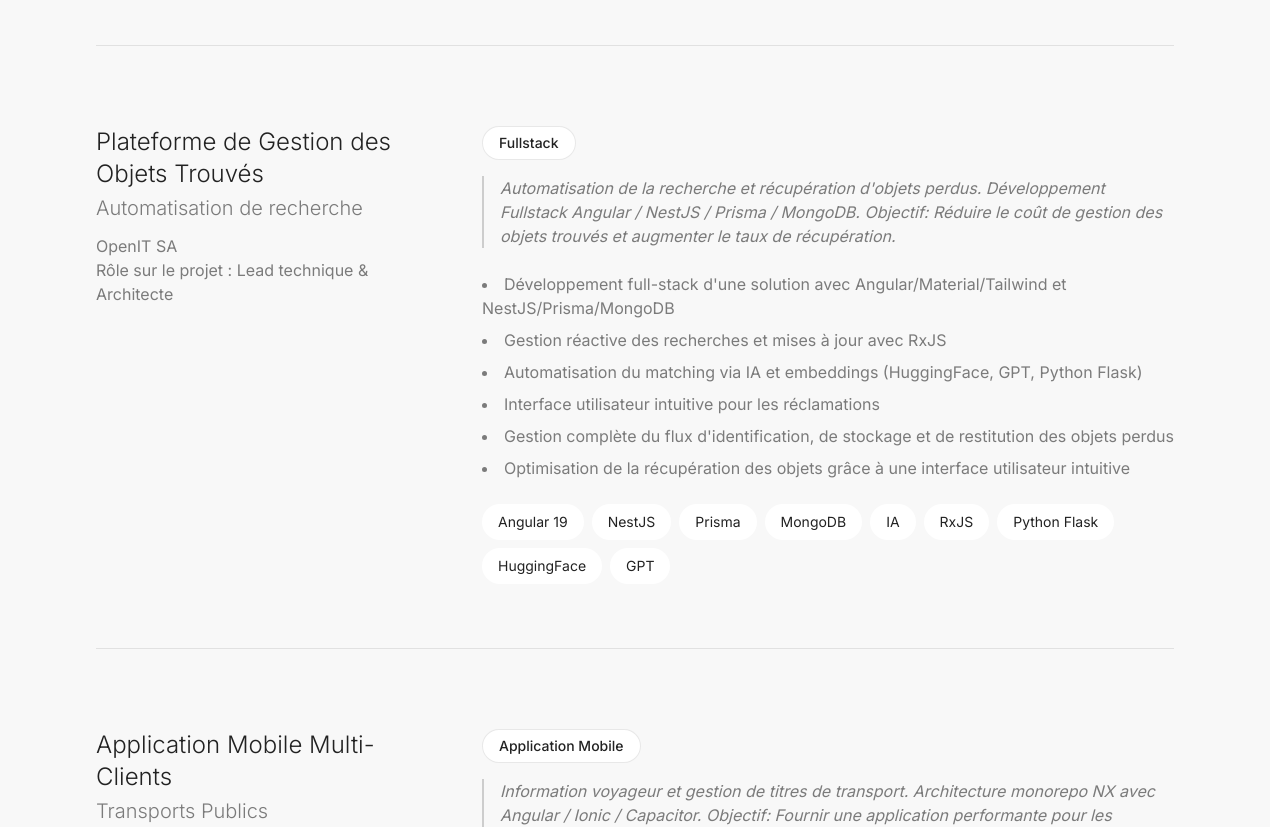
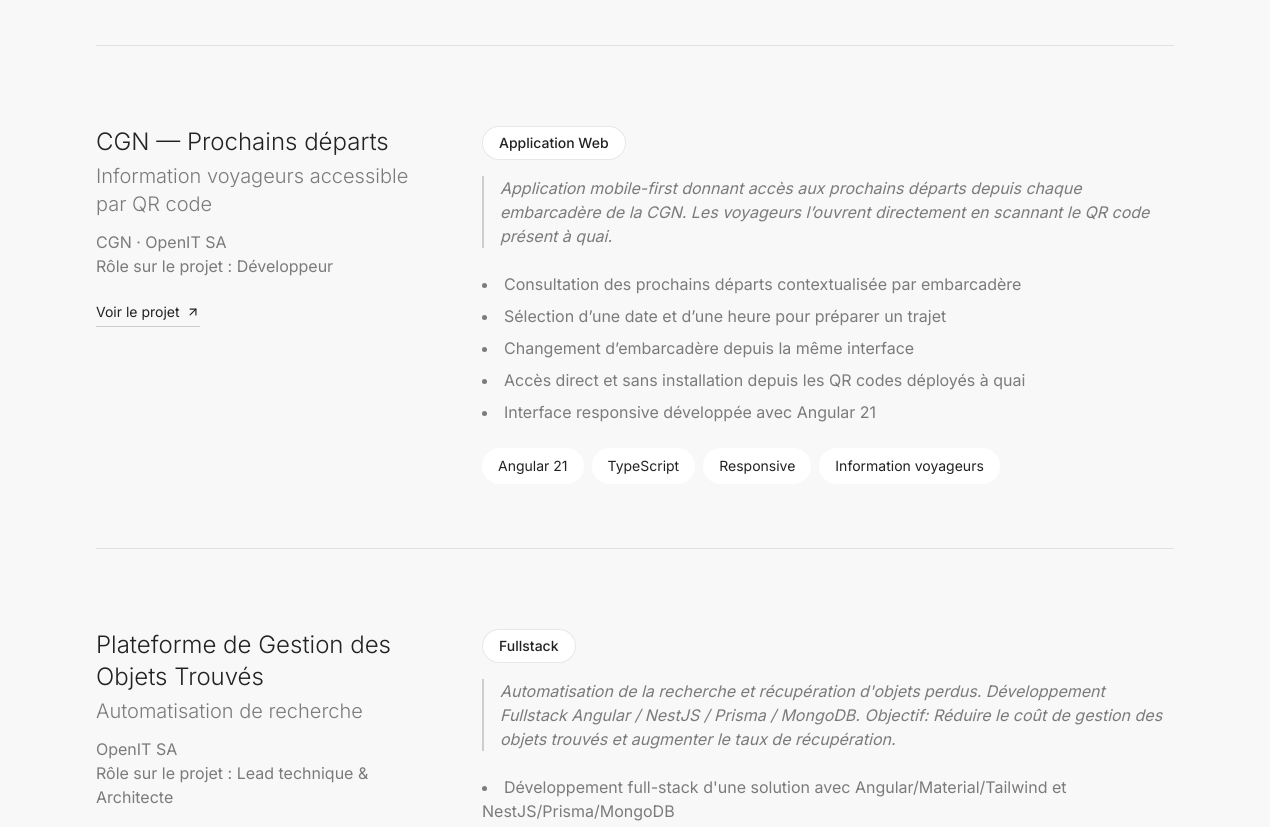
Before and after one commit to neogenz/portfolio-nextjs, a Next.js app: page / in a window 1280 px wide. Shown: the part 10000-10827 px from the top of the page. Built offline with nearby package versions, Linux system fonts and the light colour scheme; a web font is replaced by a local one.

Commit message:
feat: add CGN departures project

```diff
--- a/src/components/Projects.tsx
+++ b/src/components/Projects.tsx
@@ -68,6 +68,26 @@ const projects = [
     url: 'openit.ch/sae',
     link: '#',
     skills: ['Angular 19', 'RxJS', 'Signals', 'TailwindCSS', 'REST API', 'CI/CD', 'Jest', 'Playwright', 'Sentry']
+  },
+  {
+    id: 10,
+    role: 'Développeur',
+    title: 'CGN — Prochains départs',
+    subtitle: 'Information voyageurs accessible par QR code',
+    client: 'CGN · OpenIT SA',
+    category: 'Application Web',
+    description: 'Application mobile-first donnant accès aux prochains départs depuis chaque embarcadère de la CGN. Les voyageurs l’ouvrent directement en scannant le QR code présent à quai.',
+    details: [
+      'Consultation des prochains départs contextualisée par embarcadère',
+      'Sélection d’une date et d’une heure pour préparer un trajet',
+      'Changement d’embarcadère depuis la même interface',
+      'Accès direct et sans installation depuis les QR codes déployés à quai',
+      'Interface responsive développée avec Angular 21',
+    ],
+    image: '',
+    url: '',
+    link: 'https://qr.cgn.ch/LAUSA0',
+    skills: ['Angular 21', 'TypeScript', 'Responsive', 'Information voyageurs'],
   },
   {
     id: 2,
@@ -327,7 +347,11 @@ const ProjectRow = ({ project, withDivider = true }: { project: Project; withDiv
             {project.url && (
               <ExternalLink href={`https://${project.url}`} label="Voir le projet" />
             )}
-            <ExternalLink href={project.link} label="GitHub" kind="github" />
+            <ExternalLink
+              href={project.link}
+              label={project.link.includes('github.com') ? 'GitHub' : 'Voir le projet'}
+              kind={project.link.includes('github.com') ? 'github' : 'external'}
+            />
           </div>
         )}
       </div>
```
